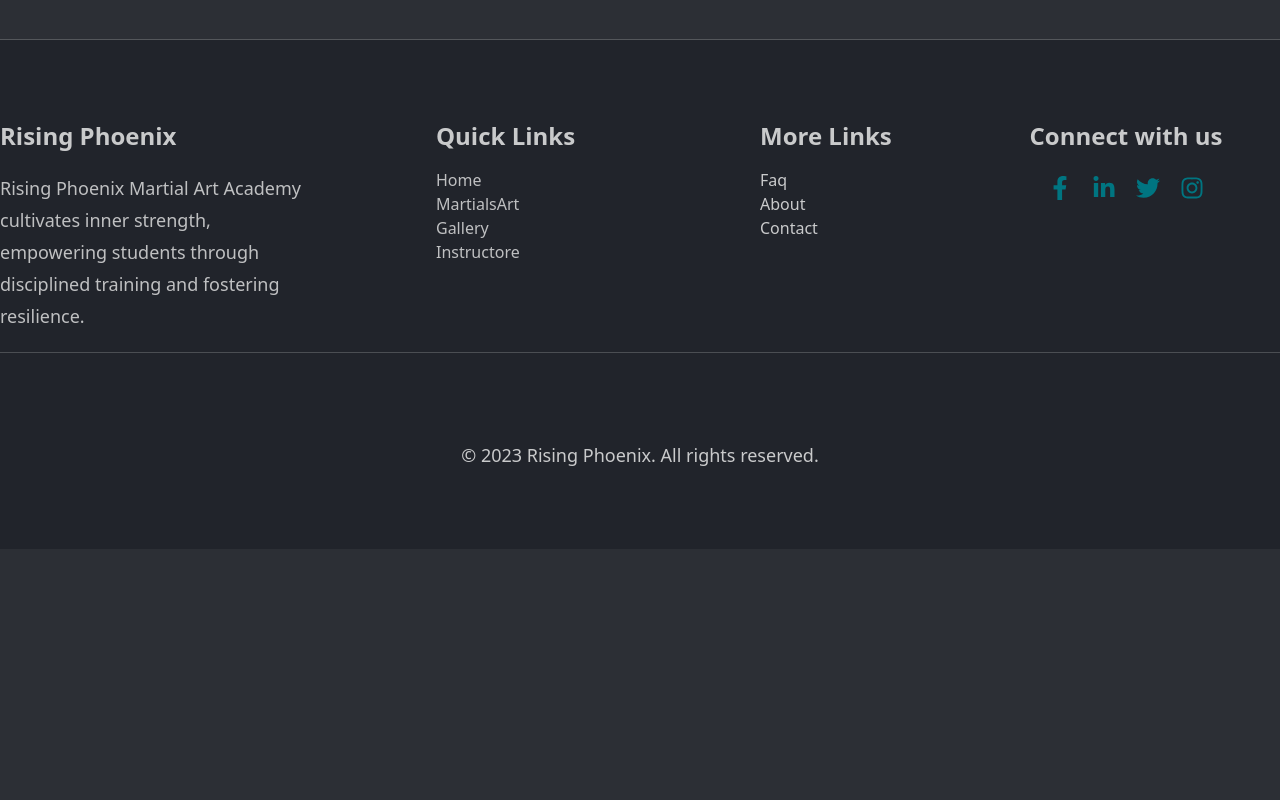
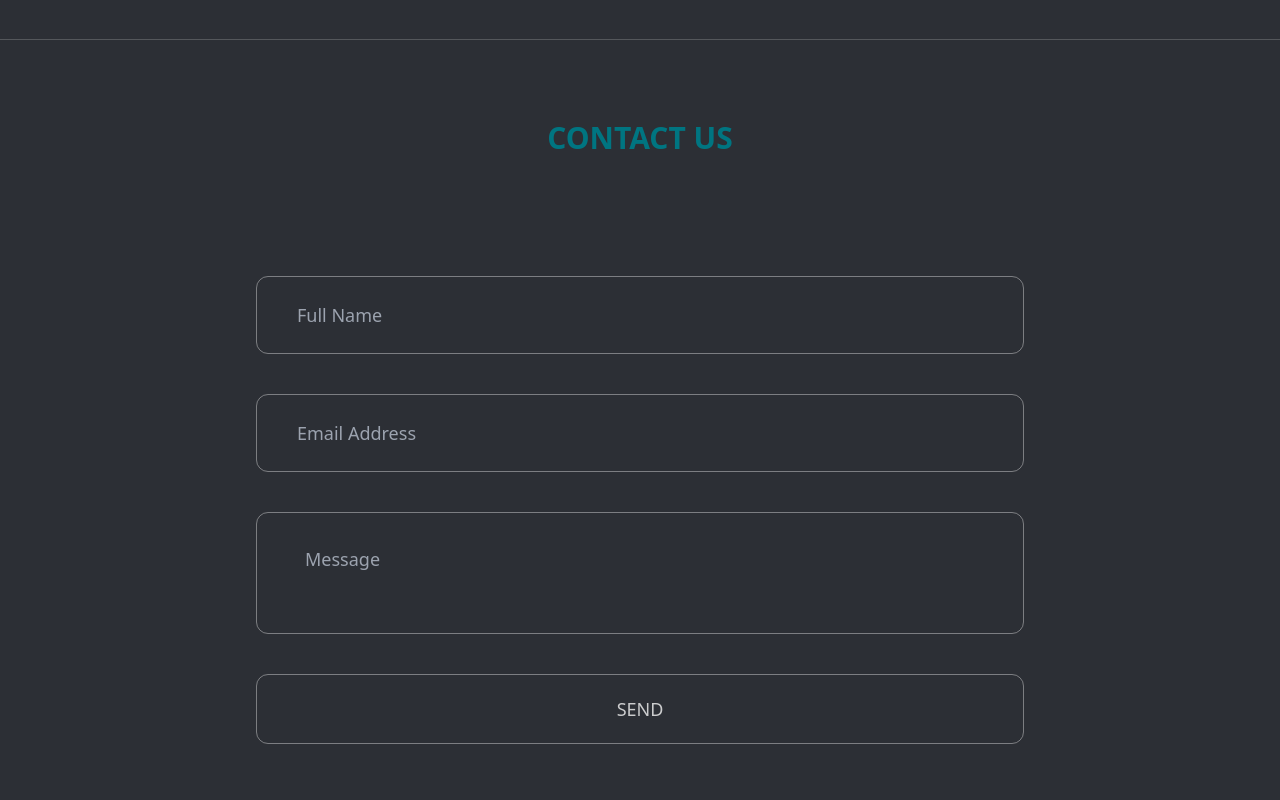
Before and after one commit to kajal-rekha/rising-phoenix, a Next.js app: page / in a window 1280 px wide. Shown: the part 7120-7920 px from the top of the page. Before the commit the page ends 7669 px from the top, so only its background shows below. Built offline with nearby package versions, Linux system fonts and the light colour scheme.

Commit message:
contact form added

```diff
--- a/app/page.tsx
+++ b/app/page.tsx
@@ -4,6 +4,7 @@ import Hero from "@/components/Hero";
 import Intstructor from "@/components/Intstructor";
 import MartialsArt from "@/components/Martialsart";
 import About from "@/components/About";
+import Contact from "@/components/Contact";
 
 const HomePage = () => {
   return (
@@ -14,6 +15,7 @@ const HomePage = () => {
       <Intstructor />
       <Faq />
       <About />
+      <Contact />
     </main>
   );
 };
--- a/components/About.jsx
+++ b/components/About.tsx
@@ -7,16 +7,7 @@ const About = () => {
         About Rising Phoenix
       </h2>
       <div className="wrapper grid grid-col lg:grid-cols-2 gap-14 items-center justify-center mt-20">
-        <div className="left">
-          <Image
-            src="https://res.cloudinary.com/dh0ado2ir/image/upload/v1691863954/800px-%D8%AD%D8%B1%DA%A9%D8%A7%D8%AA_%D8%A7%D9%86%D9%81%D8%B1%D8%A7%D8%AF%DB%8C_%DA%A9%D9%86%DA%AF_%D9%81%D9%88__%D9%85%D8%AD%D9%85%D8%AF_%D8%A7%DA%A9%D8%A8%D8%B1%DB%8C_Kung_fu_in_iran__Qom__Mohammad_Akbari_27_fpysww.jpg"
-            alt="academy"
-            width={800}
-            height={800}
-            className="rounded-lg w-full h-full"
-          />
-        </div>
-        <div className="right text-light/80 text-lg">
+        <div className="left text-light/80 text-lg">
           <p>
             {`Rising Phoenix is a captivating online martial arts platform that has taken the virtual realm by storm. With its innovative approach to martial arts training, it offers enthusiasts an immersive and dynamic experience like never before. Through high-quality video tutorials and interactive live classes, Rising Phoenix brings a wide array of martial arts disciplines right to the comfort of your home.`}
           </p>
@@ -30,6 +21,15 @@ const About = () => {
           </p>
           <p>{`Rising Phoenix's community aspect is also a highlight, fostering a sense of camaraderie among members through forums, discussions, and virtual events. The platform's user-friendly interface and accessibility on various devices make it convenient for users to engage in training anytime, anywhere.`}</p>
         </div>
+        <div className="right">
+          <Image
+            src="https://res.cloudinary.com/dh0ado2ir/image/upload/v1691863954/800px-%D8%AD%D8%B1%DA%A9%D8%A7%D8%AA_%D8%A7%D9%86%D9%81%D8%B1%D8%A7%D8%AF%DB%8C_%DA%A9%D9%86%DA%AF_%D9%81%D9%88__%D9%85%D8%AD%D9%85%D8%AF_%D8%A7%DA%A9%D8%A8%D8%B1%DB%8C_Kung_fu_in_iran__Qom__Mohammad_Akbari_27_fpysww.jpg"
+            alt="academy"
+            width={800}
+            height={800}
+            className="rounded-lg w-full h-full"
+          />
+        </div>
       </div>
     </section>
   );
--- /dev/null
+++ b/components/Contact.tsx
@@ -0,0 +1,119 @@
+"use client";
+
+import { useRef, useState } from "react";
+import emailjs from "@emailjs/browser";
+import { toast } from "react-toastify";
+
+const Contact = () => {
+  const [formData, setFormData] = useState<{
+    fullName: string;
+    email: string;
+    message: string;
+  }>({ fullName: "", email: "", message: "" });
+  const formRef = useRef<HTMLFormElement | null>(null);
+
+  const handleSubmit = (e: React.SyntheticEvent) => {
+    e.preventDefault();
+
+    //emailjs integration
+
+    emailjs
+      .sendForm(
+        process.env.NEXT_PUBLIC_SERVICE_ID as string,
+        process.env.NEXT_PUBLIC_TEMPLATE_ID as string,
+        formRef.current as HTMLFormElement,
+        process.env.NEXT_PUBLIC_USER_ID as string
+      )
+      .then(
+        () => {
+          toast.success("Your message sent!", {
+            position: "bottom-left",
+            autoClose: 5000,
+            hideProgressBar: false,
+            closeOnClick: true,
+            pauseOnHover: true,
+            draggable: true,
+            progress: undefined,
+            theme: "light",
+          });
+          setFormData({
+            fullName: "",
+            email: "",
+            message: "",
+          });
+        },
+        () => {
+          toast.error("Failed, please try again later!", {
+            position: "bottom-left",
+            autoClose: 5000,
+            hideProgressBar: false,
+            closeOnClick: true,
+            pauseOnHover: true,
+            draggable: true,
+            progress: undefined,
+            theme: "light",
+          });
+        }
+      );
+  };
+
+  return (
+    <section id="contact" className="contact wrapper section-padding">
+      <h2 className="uppercase text-3xl font-semibold text-accant1 text-center">
+        Contact us
+      </h2>
+      <form
+        ref={formRef}
+        onSubmit={handleSubmit}
+        className="contact-form flex flex-col text-lg gap-10 py-10 mt-10 md:mt-20 max-w-screen-md mx-auto"
+      >
+        <div className="form-control flex flex-col gap-2">
+          <input
+            type="text"
+            name="fullname"
+            placeholder="Full Name"
+            value={formData.fullName}
+            onChange={(e) =>
+              setFormData({ ...formData, fullName: e.target.value })
+            }
+            required
+            className="fullname border border-light/40 focus:border-light/60 bg-transparent py-6 px-10 rounded-xl outline-none duration-300"
+          />
+        </div>
+        <div className="form-control flex flex-col gap-2">
+          <input
+            type="email"
+            name="email"
+            placeholder="Email Address"
+            value={formData.email}
+            onChange={(e) =>
+              setFormData({ ...formData, email: e.target.value })
+            }
+            required
+            className=" email border border-light/40 focus:border-light/60 bg-transparent  py-6 px-10 rounded-xl outline-none duration-300"
+          />
+        </div>
+
+        <div className="form-control flex flex-col gap-2">
+          <textarea
+            placeholder="Message"
+            name="message"
+            required
+            value={formData.message}
+            onChange={(e) =>
+              setFormData({ ...formData, message: e.target.value })
+            }
+            className="message border border-light/40 focus:border-light/60  bg-transparent rounded-xl outline-none py-8 px-12 resize-none duration-300"
+          />
+        </div>
+        <div className="submit  rounded-xl   py-5 px-8 text-center overflow-hidden border border-light/40 bg-transparent  duration-300">
+          <button role="link" type="submit" className="text-light/80 uppercase">
+            Send
+          </button>
+        </div>
+      </form>
+    </section>
+  );
+};
+
+export default Contact;
--- a/components/Navbar.tsx
+++ b/components/Navbar.tsx
@@ -49,7 +49,7 @@ const Navbar = () => {
               </Link>
             </li>
             <li>
-              <Link href="/contact" className="link-item">
+              <Link href="/#contact" className="link-item">
                 Contact
               </Link>
             </li>
--- a/package.json
+++ b/package.json
@@ -9,6 +9,7 @@
     "lint": "next lint"
   },
   "dependencies": {
+    "@emailjs/browser": "^3.11.0",
     "@types/node": "20.4.6",
     "@types/react": "18.2.18",
     "@types/react-dom": "18.2.7",
@@ -23,6 +24,7 @@
     "react": "18.2.0",
     "react-dom": "18.2.0",
     "react-icons": "^4.10.1",
+    "react-toastify": "^9.1.3",
     "tailwindcss": "3.3.3",
     "typescript": "5.1.6"
   }
```
Also changed, not shown: 2 other files (tests, documents, lock files or other folders).
